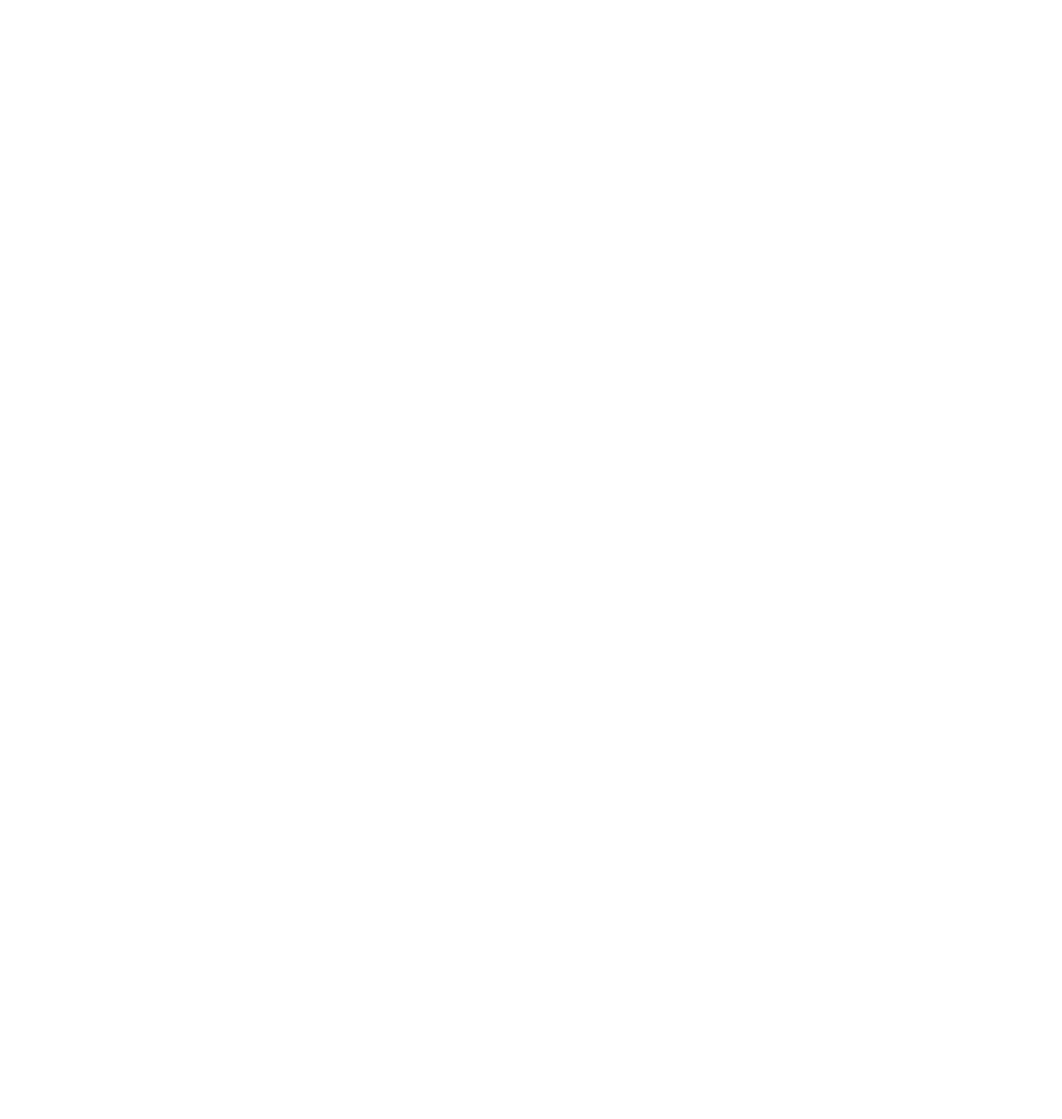
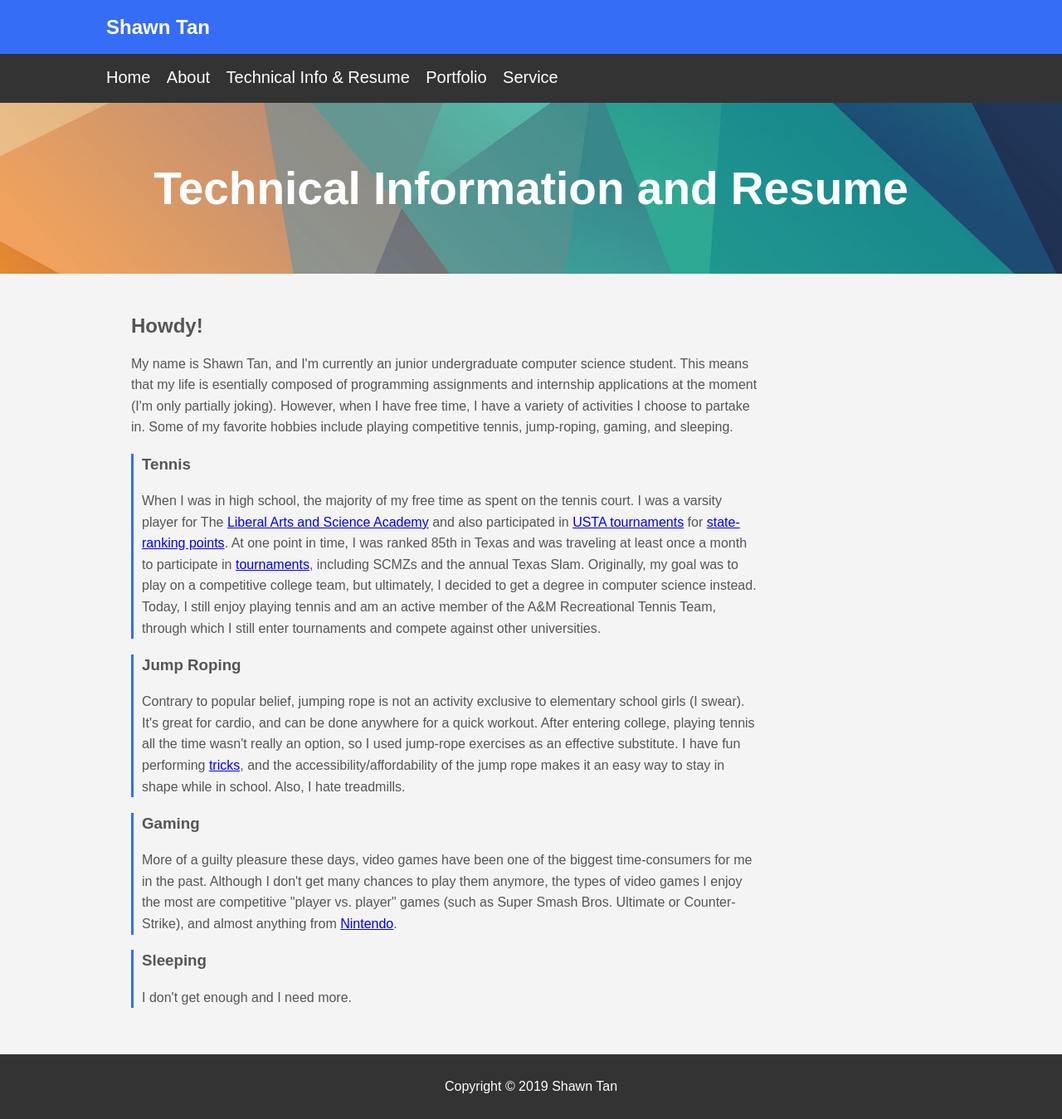
Before and after one commit to stanimals21/personal-website, a plain HTML site: page professional.html in a window 1280 px wide. Shown: the whole page at 83% size. Before the commit the page ends 800 px from the top, so only its background shows below. Drawn offline with Linux system fonts and the light colour scheme.

```diff
--- a/css/style.css
+++ b/css/style.css
@@ -62,12 +62,12 @@ body{
 
 #main{
 	float:left;
-	width:100%;
+	width:80%;
 	padding:0 30px;
 	box-sizing: border-box;
 	font-size: 16px;
 	line-height: 1.6em;
-	border: #333;
+
 }
 
 #main_home{
@@ -77,9 +77,17 @@ body{
 	box-sizing: border-box;
 	font-size: 20px;
 	line-height: 1.6em;
-	border: #333;
 	vertical-align: middle;
+
 }
+
+.sub{
+	border-left:solid;
+	border-width: 0 3px;
+	padding-left:10px;
+	border-color: #356DF7
+}
+
 /**
 #sidebar{
 	float:right;
--- a/professional.html
+++ b/professional.html
@@ -0,0 +1,91 @@
+<!DOCTYPE html>
+<html>
+<head>
+	<meta name="viewport" content="width=device-width, initial-scale=1">
+	<title>Shawn Tan</title>
+	<link rel="stylesheet" type="text/css" href="css/style.css">
+</head>
+<body>
+	<header id="main-header">
+		<div class="container">
+			<h2>Shawn Tan</h2>
+		</div>
+	</header>
+
+	<nav id="navbar">
+		<div class="container">
+			<ul>
+				<li><a href="index.html">Home</a></li>
+				<li><a href="about.html">About</a></li>
+				<li><a href="#">Technical Info & Resume</a></li>
+				<li><a href="portfolio.html">Portfolio</a></li>
+				<li><a href="service.html">Service</a></li>
+			</ul>
+		</div>
+	</nav>
+
+	<section id="showcase">
+		<div class="container">
+			<h1>Technical Information and Resume
+			</h1>
+		</div>
+	</section>
+
+	<div class="container">
+		<section id="main">
+
+			<h1>Howdy!</h1>
+			<p>My name is Shawn Tan, and I'm currently an junior undergraduate computer science student. This means that my life is esentially
+                composed of programming assignments and internship applications at the moment (I'm only partially joking).
+                However, when I have free time, I have a variety of activities I choose to partake in. Some of my favorite hobbies
+                include playing competitive tennis, jump-roping, gaming, and sleeping.
+			</p>
+
+            <section class="sub">
+            <h3>Tennis</h3>
+			<p>
+                When I was in high school, the majority of my free time as spent on the tennis court. I was a varsity player for
+                The <a href="https://www.lasahighschool.org/">Liberal Arts and Science Academy</a> and also participated in
+                <a href="https://www.usta.com/en/home.html">USTA tournaments</a> for <a href="https://www.tennisrecruiting.net/player.asp?id=703562">
+                state-ranking points</a>. At one point in time, I was ranked 85th in Texas and was traveling at least once a month to participate
+                in <a href="https://www.youthtennistexas.com/super-championship">tournaments</a>, including SCMZs and the annual Texas Slam. Originally, my goal was to play on a competitive college team, but ultimately, I decided to get a degree in
+				computer science instead. Today, I still enjoy playing tennis and am an active member of the A&M Recreational Tennis Team, through which I still
+				enter tournaments and compete against other universities.
+            </p>
+			</section>
+
+			<section class="sub">
+				<h3>Jump Roping</h3>
+				<p>
+				Contrary to popular belief, jumping rope is not an activity exclusive to elementary school girls (I swear). It's great for cardio, and can be done
+				anywhere for a quick workout. After entering college, playing tennis all the time wasn't really an option, so I used jump-rope exercises
+				as an effective	substitute. I have fun performing <a href="https://www.expertboxing.com/boxing-jump-rope-tricks">tricks</a>, and the accessibility/affordability of the jump rope makes it an easy
+				way to stay in shape while in school. Also, I hate treadmills.
+				</p>
+			</section>
+
+			<section class="sub">
+				<h3>Gaming</h3>
+				<p>
+				More of a guilty pleasure these days, video games have been one of the biggest time-consumers for me in the past. Although I don't
+				get many chances to play them anymore, the types of video games I enjoy the most are competitive "player vs. player" games
+				(such as Super Smash Bros. Ultimate or Counter-Strike), and almost anything from <a href="https://www.nintendo.com/">Nintendo</a>.
+				</p>
+			</section>
+
+			<section class="sub">
+					<h3>Sleeping</h3>
+					<p>
+					I don't get enough and I need more.
+					</p>
+			</section>
+
+        </section>
+	</div>
+
+	<footer id="main-footer">
+		<p>Copyright &copy; 2019 Shawn Tan</p>
+	</footer>
+
+</body>
+</html>
```
Also changed, not shown: about.html (+45 -2 lines), index.html (+1 -1 lines).
